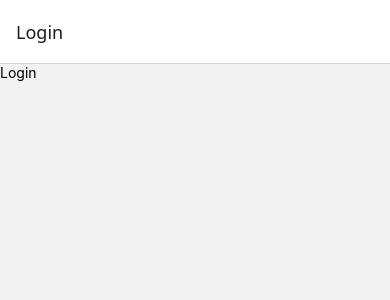
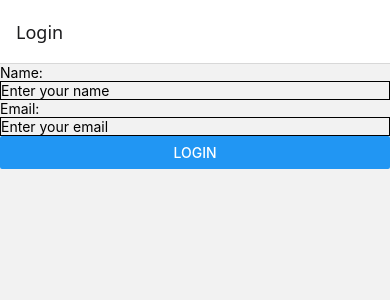
Before and after one commit to donnellnaidoo/tut-context, a React Native app: screen /Login in a window 390 px wide. Shown: the top 300 px of the page. Built offline with nearby package versions, Linux system fonts and the light colour scheme.

Commit message:
main tab

```diff
--- a/App.js
+++ b/App.js
@@ -1,13 +1,13 @@
 import { StatusBar } from 'expo-status-bar';
 import { StyleSheet, Text, View } from 'react-native';
 import AuthStack from './navigation/AuthStack';
+import MainTab from './navigation/MainTab';
 import { NavigationContainer } from '@react-navigation/native';
 
 export default function App() {
   return (
     <NavigationContainer>
       <AuthStack />
-
     </NavigationContainer>
   );
 }
--- a/navigation/MainTab.js
+++ b/navigation/MainTab.js
@@ -0,0 +1,14 @@
+import { createBottomTabNavigator } from "@react-navigation/bottom-tabs";
+import Home from "../screens/HomeScreen";
+import Profile from "../screens/ProfileScreen";
+
+const BottomTab = createBottomTabNavigator();
+
+export default function MainTab() {
+  return (
+    <BottomTab.Navigator>
+      <BottomTab.Screen name="Home" component={Home} />
+      <BottomTab.Screen name="Profile" component={Profile} />
+    </BottomTab.Navigator>
+  );
+}
--- a/screens/LoginScreen.jsx
+++ b/screens/LoginScreen.jsx
@@ -1,10 +1,32 @@
-import React from "react";
-import { View, Text } from "react-native";
+import React, { useState } from "react";
+import { View, Text, TextInput, Button } from "react-native";
+import { useNavigation } from "@react-navigation/native";
 
 export default function LoginScreen() {
-    return (
-        <View>
-            <Text>Login</Text>
-        </View>
-    )
+  const [userDetails, setUserDetails] = useState({
+    name: "",
+    email: "",
+  });
+  const navigator = useNavigation();
+
+  return (
+    <View>
+      <Text>Name:</Text>
+      <TextInput
+        placeholder="Enter your name"
+        style={{ borderWidth: 1 }}
+        value={userDetails.name}
+        onChangeText={(text) => setUserDetails({ ...userDetails, name: text })}
+      />
+      <Text>Email:</Text>
+      <TextInput
+        placeholder="Enter your email"
+        style={{ borderWidth: 1 }}
+        value={userDetails.email}
+        onChangeText={(text) => setUserDetails({ ...userDetails, email: text })}
+      />
+
+      <Button title="Login" />
+    </View>
+  );
 }
```
